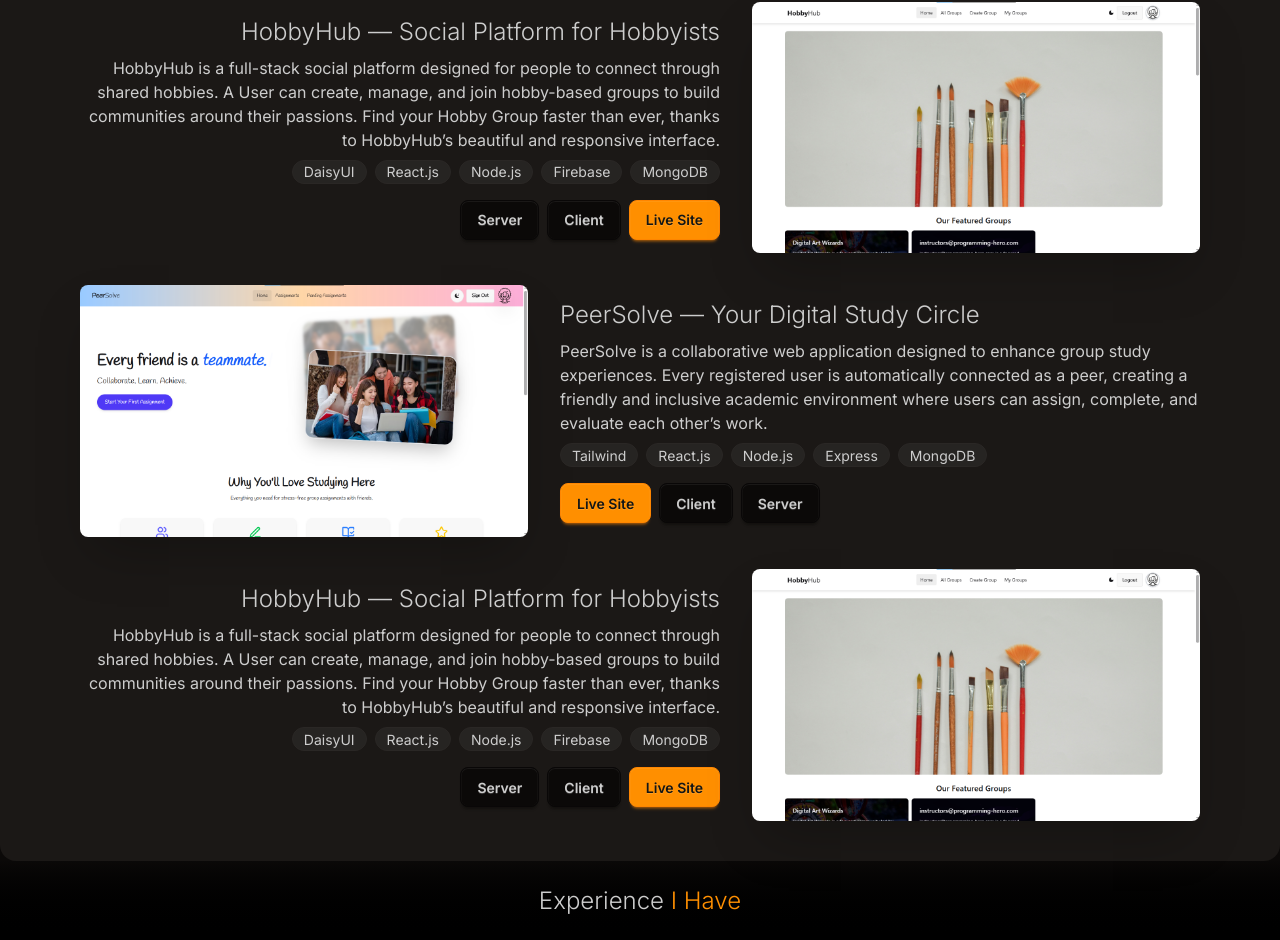
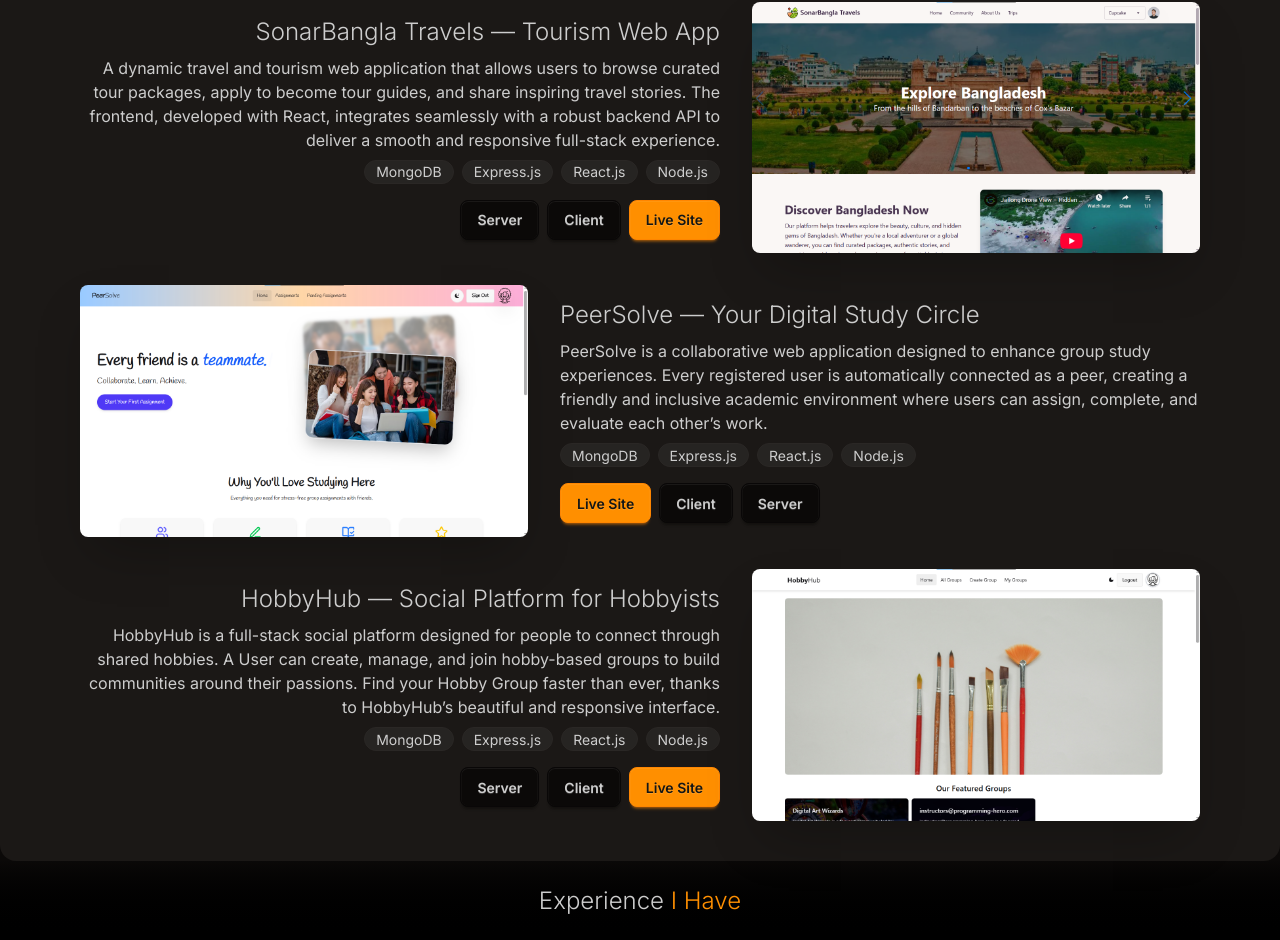
Before and after one commit to toimurhasan/my-portfolio, a React (Vite) app: page / in a window 1280 px wide. Shown: the part 1532-2472 px from the top of the page. Built offline with nearby package versions, Linux system fonts and the light colour scheme.

Commit message:
added sonarbangla-travels project

```diff
--- a/src/components/HobbyHub.jsx
+++ b/src/components/HobbyHub.jsx
@@ -18,11 +18,10 @@ const HobbyHub = () => {
           beautiful and responsive interface.
         </p>
         <div className="flex gap-2 flex-wrap justify-center lg:justify-end">
-          <div className="badge badge-soft ">DaisyUI</div>
+          <div className="badge badge-soft ">MongoDB</div>
+          <div className="badge badge-soft ">Express.js</div>
           <div className="badge badge-soft ">React.js</div>
           <div className="badge badge-soft ">Node.js</div>
-          <div className="badge badge-soft ">Firebase</div>
-          <div className="badge badge-soft ">MongoDB</div>
         </div>
         <div className="mt-4  flex gap-2 justify-center lg:justify-start lg:flex-row-reverse">
           <Link to={"https://hobbyhub-tamim.web.app/"} target="_blank" className="btn btn-primary">
--- a/src/components/PeerSolve.jsx
+++ b/src/components/PeerSolve.jsx
@@ -18,11 +18,10 @@ const PeerSolve = () => {
           work.
         </p>
         <div className="flex gap-2 flex-wrap justify-center lg:justify-start">
-          <div className="badge badge-soft ">Tailwind</div>
+          <div className="badge badge-soft ">MongoDB</div>
+          <div className="badge badge-soft ">Express.js</div>
           <div className="badge badge-soft ">React.js</div>
           <div className="badge badge-soft ">Node.js</div>
-          <div className="badge badge-soft ">Express</div>
-          <div className="badge badge-soft ">MongoDB</div>
         </div>
         <div className="mt-4  flex gap-2 justify-center lg:justify-start">
           <Link to={"https://peersolve.web.app/"} target="_blank" className="btn btn-primary">
--- a/src/components/SBT.jsx
+++ b/src/components/SBT.jsx
@@ -5,38 +5,41 @@ export const SBT = () => {
   return (
     <div className="flex flex-col items-center lg:flex-row-reverse  gap-8">
       <img
-        src="/hobbyhub.png"
+        src="/sbt.png"
         alt="Project Two"
         className="md:max-w-lg lg:max-w-md rounded-lg shadow-2xl object-cover"
       />
       <div className="space-y-2 text-center lg:text-end">
-        <h3 className="text-2xl font-light ">HobbyHub — Social Platform for Hobbyists</h3>
+        <h3 className="text-2xl font-light ">SonarBangla Travels — Tourism Web App</h3>
         <p>
-          HobbyHub is a full-stack social platform designed for people to connect through shared
-          hobbies. A User can create, manage, and join hobby-based groups to build communities
-          around their passions. Find your Hobby Group faster than ever, thanks to HobbyHub’s
-          beautiful and responsive interface.
+          A dynamic travel and tourism web application that allows users to browse curated tour
+          packages, apply to become tour guides, and share inspiring travel stories. The frontend,
+          developed with React, integrates seamlessly with a robust backend API to deliver a smooth
+          and responsive full-stack experience.
         </p>
         <div className="flex gap-2 flex-wrap justify-center lg:justify-end">
-          <div className="badge badge-soft ">DaisyUI</div>
+          <div className="badge badge-soft ">MongoDB</div>
+          <div className="badge badge-soft ">Express.js</div>
           <div className="badge badge-soft ">React.js</div>
           <div className="badge badge-soft ">Node.js</div>
-          <div className="badge badge-soft ">Firebase</div>
-          <div className="badge badge-soft ">MongoDB</div>
         </div>
         <div className="mt-4  flex gap-2 justify-center lg:justify-start lg:flex-row-reverse">
-          <Link to={"https://hobbyhub-tamim.web.app/"} target="_blank" className="btn btn-primary">
+          <Link
+            to={"https://sonarbangla-travels.web.app/"}
+            target="_blank"
+            className="btn btn-primary"
+          >
             Live Site
           </Link>
           <Link
-            to={"https://github.com/toimurhasan/hobbyhub-client"}
+            to={"https://github.com/toimurhasan/sonarbangla-travels-client"}
             target="_blank"
             className="btn"
           >
             Client
           </Link>
           <Link
-            to={"https://github.com/toimurhasan/hobbyhub-server"}
+            to={"https://github.com/toimurhasan/sonarbangla-travels-server"}
             target="_blank"
             className="btn"
           >
```
Also changed, not shown: src/components/Tools.jsx (+28 -27 lines), public/sbt.png (added).
